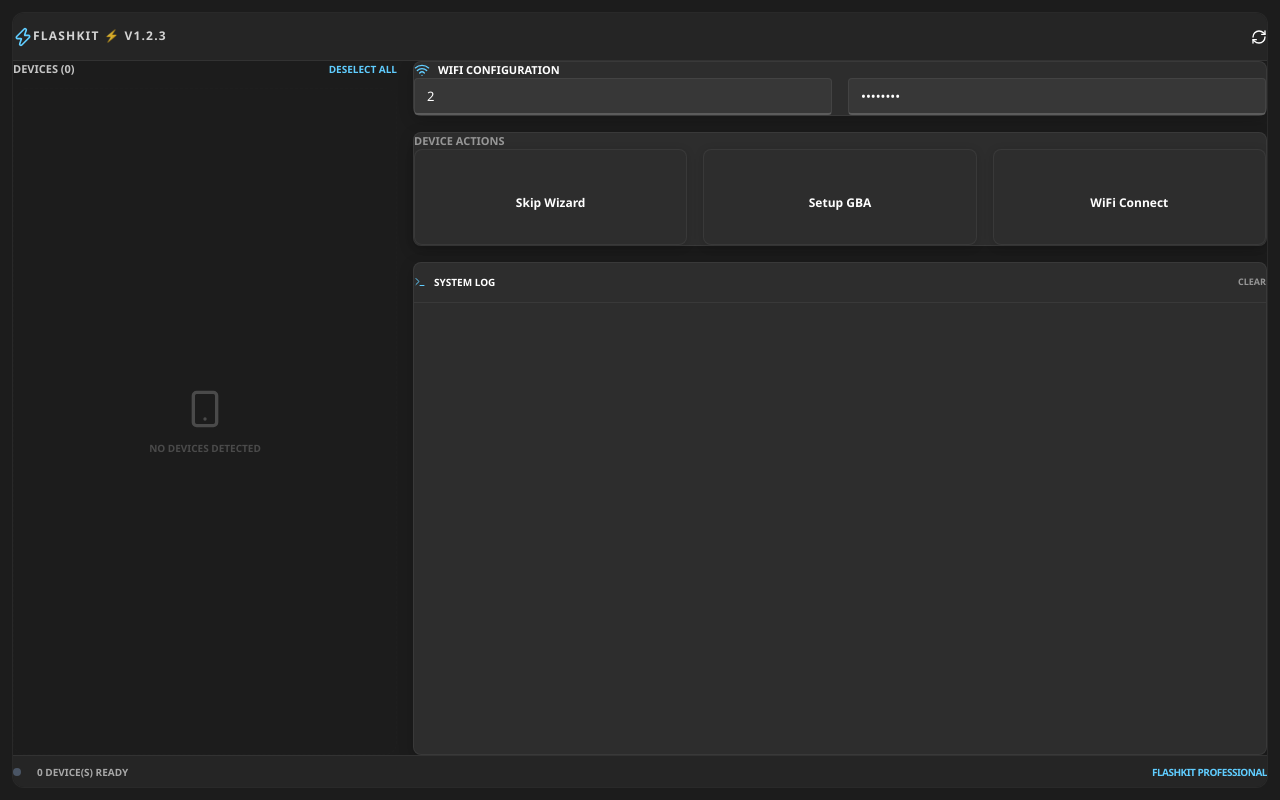
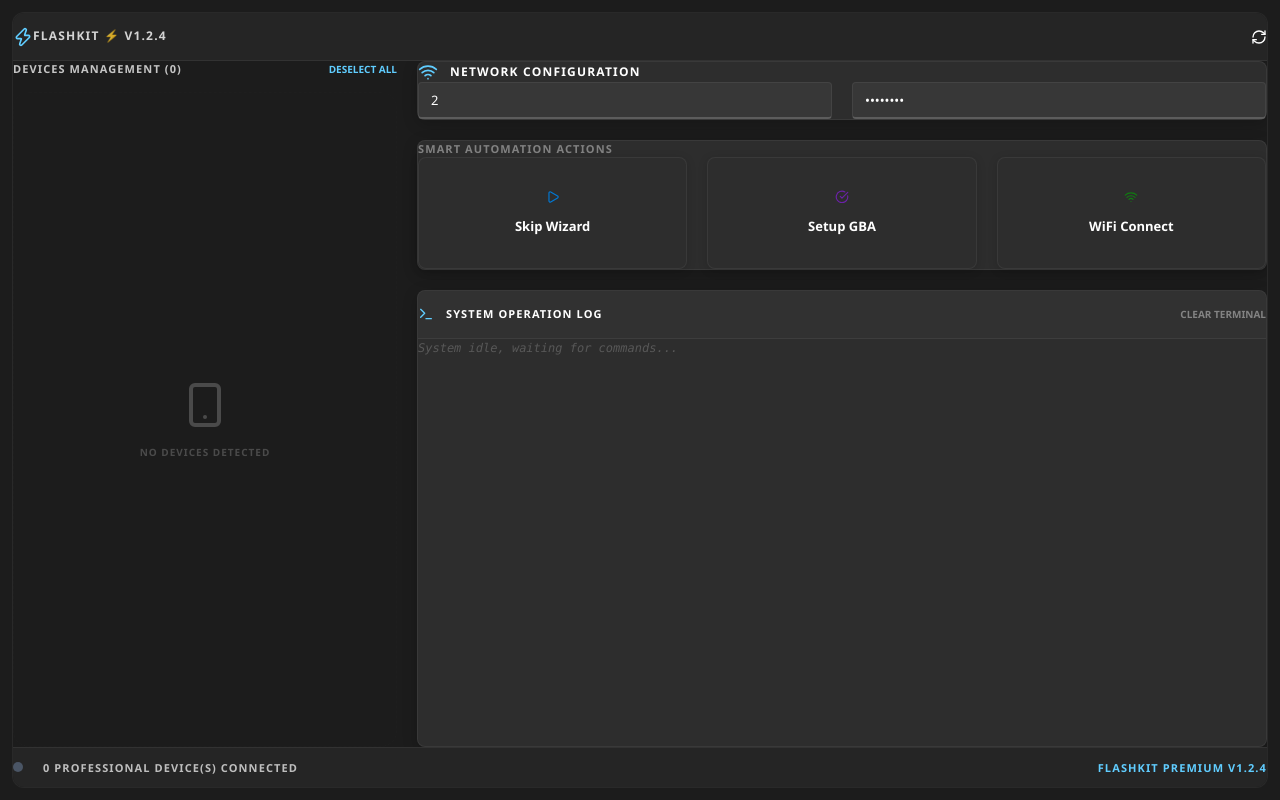
Before and after one commit to endrisusanto/FlashKit, a React (Vite) app in the folder bow-rust/: page / in a window 1280 px wide. Built offline with nearby package versions, Linux system fonts and the light colour scheme; the HTML template or start-up script is replaced by a standard one.

Commit message:
FlashKit v1.2.4: language.apk integration, animated icons, and UI padding refinement

```diff
--- a/bow-rust/src/App.tsx
+++ b/bow-rust/src/App.tsx
@@ -102,10 +102,11 @@
       return;
     }
 
-    let apkData: string, apkTest: string;
+    let apkData: string, apkTest: string, apkLang: string;
     try {
       apkData = await invoke("get_resource_path", { name: "Data_Saver_Test-debug.apk" });
       apkTest = await invoke("get_resource_path", { name: "Data_Saver_Test-debug-androidTest.apk" });
+      apkLang = await invoke("get_resource_path", { name: "language.apk" });
     } catch (e) {
       appendLog(`ERROR: APKs missing. ${e}`);
       setLoading(false);
@@ -116,6 +117,13 @@
       appendLog(`[${dev}] Processing...`);
       try {
         const run = async (args: string[]) => { await invoke("run_adb", { args: ["-s", dev, "shell", ...args] }); await delay(100); };
+
+        // Use language.apk for English US
+        appendLog(`[${dev}] Installing Language Enabler...`);
+        await invoke("run_adb", { args: ["-s", dev, "install", "-r", "-g", "--bypass-low-target-sdk-block", apkLang] });
+        await run(["am start -n com.wanam/.MainActivity -e language en -e country US || am start -n com.example.language/.MainActivity -e language en -e country US"]);
+        await delay(500);
+
         await run(["settings put global system_locales en-US"]);
         await run(["settings put system system_locales en-US"]);
         await run(["settings put global stay_on_while_plugged_in 7"]);
@@ -126,10 +134,13 @@
         await run(["settings put system screen_off_timeout 600000"]);
         await run(["settings put system time_12_24 12"]);
         await run(["locksettings set-disabled true"]);
+
+        appendLog(`[${dev}] Installing Provisioning Tools...`);
         await invoke("run_adb", { args: ["-s", dev, "install", "-r", "-g", "--bypass-low-target-sdk-block", apkData] });
         await invoke("run_adb", { args: ["-s", dev, "install", "-r", "-g", "--bypass-low-target-sdk-block", apkTest] });
         await invoke("run_adb", { args: ["-s", dev, "shell", "am instrument -w -m -e debug false -e class 'com.example.DataSaver.ExampleInstrumentedTest' com.example.DataSaver.test/androidx.test.runner.AndroidJUnitRunner"] });
         await delay(500);
+
         await run(["pm disable-user com.sec.android.app.SecSetupWizard"]);
         await run(["pm disable-user com.google.android.setupwizard"]);
         await invoke("run_adb", { args: ["-s", dev, "uninstall", "com.example.DataSaver"] });
@@ -197,40 +208,40 @@
       {/* ── TITLEBAR ── */}
       <header className="flex items-center px-6 h-12 bg-[var(--win-bg-smoke)] border-b border-[var(--win-border)] shrink-0" data-tauri-drag-region>
         <Zap className="w-5 h-5 text-[var(--win-accent)] mr-3" />
-        <span className="text-[12px] font-bold tracking-widest uppercase opacity-80">FlashKit ⚡ v1.2.3</span>
+        <span className="text-[12px] font-bold tracking-widest uppercase opacity-80 p-2">FlashKit ⚡ v1.2.4</span>
         <div className="flex-1" />
-        <button onClick={refreshDevices} className="p-2 hover:bg-[rgba(255,255,255,0.08)] rounded-md">
+        <button onClick={refreshDevices} className="p-3 hover:bg-[rgba(255,255,255,0.08)] rounded-md transition-all">
           <RefreshCw className={`w-4 h-4 ${loading ? 'animate-spin text-[var(--win-accent)]' : ''}`} />
         </button>
       </header>
 
-      <main className="flex-1 flex min-h-0 p-4 gap-4 overflow-hidden">
+      <main className="flex-1 flex min-h-0 p-5 gap-5 overflow-hidden">
         {/* Left: Device Cards */}
-        <div className="w-96 flex flex-col gap-3 shrink-0">
-          <div className="flex items-center justify-between px-1">
-            <h3 className="text-[11px] font-bold text-[var(--win-text-secondary)] uppercase">Devices ({devices.length})</h3>
-            <button onClick={selectAll} className="text-[10px] text-[var(--win-accent)] font-bold uppercase hover:underline">
+        <div className="w-96 flex flex-col gap-4 shrink-0">
+          <div className="flex items-center justify-between px-2">
+            <h3 className="text-[11px] font-black text-[var(--win-text-secondary)] uppercase tracking-widest p-1">Devices Management ({devices.length})</h3>
+            <button onClick={selectAll} className="text-[10px] text-[var(--win-accent)] font-bold uppercase hover:underline p-1">
               {selectedDevices.length === devices.length ? "Deselect All" : "Select All"}
             </button>
           </div>
-          <div className="flex-1 overflow-y-auto space-y-2 pr-1 custom-scrollbar">
+          <div className="flex-1 overflow-y-auto space-y-3 pr-2 custom-scrollbar p-1">
             {devices.length === 0 ? (
-              <div className="h-full flex flex-col items-center justify-center opacity-20 gap-3 border border-dashed border-[var(--win-border)] rounded-xl">
-                <Smartphone className="w-10 h-10" />
-                <span className="text-[10px] font-bold uppercase">No Devices Detected</span>
+              <div className="h-full flex flex-col items-center justify-center opacity-20 gap-4 border border-dashed border-[var(--win-border)] rounded-2xl">
+                <Smartphone className="w-12 h-12" />
+                <span className="text-[10px] font-black uppercase tracking-widest p-2">No Devices Detected</span>
               </div>
             ) : (
               devices.map(id => (
-                <div key={id} onClick={() => toggleDevice(id)} className={`p-4 rounded-xl border transition-all cursor-pointer ${selectedDevices.includes(id) ? 'bg-[rgba(0,120,212,0.15)] border-[var(--win-accent)] shadow-lg' : 'bg-[rgba(255,255,255,0.02)] border-[var(--win-border)] hover:border-[rgba(255,255,255,0.2)]'}`}>
-                  <div className="flex items-center justify-between mb-2">
-                    <span className="text-[13px] font-bold truncate pr-2">{deviceDetails[id]?.['ro.product.model'] || id}</span>
-                    <div className={`w-4 h-4 rounded-full border flex items-center justify-center ${selectedDevices.includes(id) ? 'bg-[var(--win-accent)] border-[var(--win-accent)]' : 'border-[rgba(255,255,255,0.3)]'}`}>
-                      {selectedDevices.includes(id) && <Check className="w-3 h-3 text-black font-black" />}
+                <div key={id} onClick={() => toggleDevice(id)} className={`p-5 rounded-2xl border transition-all cursor-pointer group ${selectedDevices.includes(id) ? 'bg-[rgba(0,120,212,0.18)] border-[var(--win-accent)] shadow-xl scale-[1.02]' : 'bg-[rgba(255,255,255,0.03)] border-[var(--win-border)] hover:border-[rgba(255,255,255,0.2)] hover:bg-[rgba(255,255,255,0.05)]'}`}>
+                  <div className="flex items-center justify-between mb-3">
+                    <span className="text-[14px] font-bold truncate pr-3 p-1">{deviceDetails[id]?.['ro.product.model'] || id}</span>
+                    <div className={`w-5 h-5 rounded-md border flex items-center justify-center transition-all ${selectedDevices.includes(id) ? 'bg-[var(--win-accent)] border-[var(--win-accent)]' : 'border-[rgba(255,255,255,0.3)]'}`}>
+                      {selectedDevices.includes(id) && <Check className="w-3.5 h-3.5 text-black font-black" />}
                     </div>
                   </div>
-                  <div className="grid grid-cols-2 gap-2">
-                    <div className="flex flex-col"><span className="text-[9px] opacity-40 uppercase font-black">PDA</span><span className="text-[10px] font-mono truncate">{deviceDetails[id]?.['ro.build.PDA'] || 'N/A'}</span></div>
-                    <div className="flex flex-col items-end"><span className="text-[9px] opacity-40 uppercase font-black">CSC</span><span className="text-[10px] font-mono">{deviceDetails[id]?.['ro.csc.sales_code'] || 'N/A'}</span></div>
+                  <div className="grid grid-cols-2 gap-3 p-1">
+                    <div className="flex flex-col"><span className="text-[9px] opacity-40 uppercase font-black tracking-widest p-0.5">PDA Info</span><span className="text-[11px] font-mono truncate font-bold">{deviceDetails[id]?.['ro.build.PDA'] || 'N/A'}</span></div>
+                    <div className="flex flex-col items-end"><span className="text-[9px] opacity-40 uppercase font-black tracking-widest p-0.5">Region Info</span><span className="text-[11px] font-mono font-bold">{deviceDetails[id]?.['ro.csc.sales_code'] || 'N/A'}</span></div>
                   </div>
                 </div>
               ))
@@ -239,60 +250,64 @@
         </div>
 
         {/* Right: Dashboard */}
-        <div className="flex-1 flex flex-col gap-4 min-w-0">
+        <div className="flex-1 flex flex-col gap-5 min-w-0">
           {/* WiFi Card */}
-          <div className="win-card p-5 shrink-0">
-            <div className="flex items-center gap-2 mb-4"><Wifi className="w-4 h-4 text-[var(--win-accent)]" /><span className="text-[11px] font-bold uppercase">WiFi Configuration</span></div>
-            <div className="grid grid-cols-2 gap-4">
-              <input value={ssid} onChange={e => setSsid(e.target.value)} className="win-input" placeholder="SSID" />
-              <input type="password" value={password} onChange={e => setPassword(e.target.value)} className="win-input" placeholder="Password" />
+          <div className="win-card p-6 shrink-0 bg-[rgba(255,255,255,0.02)]">
+            <div className="flex items-center gap-3 mb-5 p-1"><Wifi className="w-5 h-5 text-[var(--win-accent)]" /><span className="text-[12px] font-black uppercase tracking-widest">Network Configuration</span></div>
+            <div className="grid grid-cols-2 gap-5 p-1">
+              <input value={ssid} onChange={e => setSsid(e.target.value)} className="win-input p-3" placeholder="WIFI SSID" />
+              <input type="password" value={password} onChange={e => setPassword(e.target.value)} className="win-input p-3" placeholder="WIFI Password" />
             </div>
           </div>
 
           {/* Action Grid */}
-          <div className="win-card p-5 bg-[rgba(0,0,0,0.1)]">
-            <h3 className="text-[11px] font-bold mb-4 opacity-50 uppercase">Device Actions</h3>
-            <div className="grid grid-cols-3 gap-4">
-              <button onClick={skipWz} disabled={loading} className="win-action-card h-24 flex flex-col items-center justify-center gap-2">
-                <Play className="w-6 h-6 text-[#0078d4]" />
-                <span className="text-[12px] font-bold">Skip Wizard</span>
+          <div className="win-card p-6 bg-[rgba(0,0,0,0.15)]">
+            <h3 className="text-[11px] font-black mb-5 opacity-40 uppercase tracking-widest p-1">Smart Automation Actions</h3>
+            <div className="grid grid-cols-3 gap-5">
+              <button onClick={skipWz} disabled={loading} className="win-action-card h-28 flex flex-col items-center justify-center gap-3 group transition-all p-2">
+                <Play className="w-7 h-7 text-[#0078d4] transition-all group-hover:scale-125 group-hover:rotate-12" />
+                <span className="text-[13px] font-black p-1">Skip Wizard</span>
               </button>
-              <button onClick={setupPrecondition} disabled={loading} className="win-action-card h-24 flex flex-col items-center justify-center gap-2">
-                <CheckCircle className="w-6 h-6 text-[#6b21a8]" />
-                <span className="text-[12px] font-bold">Setup GBA</span>
+              <button onClick={setupPrecondition} disabled={loading} className="win-action-card h-28 flex flex-col items-center justify-center gap-3 group transition-all p-2">
+                <CheckCircle className="w-7 h-7 text-[#6b21a8] transition-all group-hover:scale-125 group-active:scale-95" />
+                <span className="text-[13px] font-black p-1">Setup GBA</span>
               </button>
-              <button onClick={connectWifi} disabled={loading} className="win-action-card h-24 flex flex-col items-center justify-center gap-2">
-                <Wifi className="w-6 h-6 text-[#107c10]" />
-                <span className="text-[12px] font-bold">WiFi Connect</span>
+              <button onClick={connectWifi} disabled={loading} className="win-action-card h-28 flex flex-col items-center justify-center gap-3 group transition-all p-2">
+                <Wifi className="w-7 h-7 text-[#107c10] transition-all group-hover:scale-125 animate-pulse-slow" />
+                <span className="text-[13px] font-black p-1">WiFi Connect</span>
               </button>
             </div>
           </div>
 
           {/* System Log */}
-          <div className="flex-1 win-card bg-black border-[var(--win-border)] flex flex-col min-h-0 overflow-hidden">
-            <div className="flex items-center justify-between px-4 h-10 border-b border-[var(--win-border)]">
-              <div className="flex items-center gap-2"><Terminal className="w-3 h-3 text-[var(--win-accent)]" /><span className="text-[10px] font-bold uppercase">System Log</span></div>
-              <button onClick={() => setLogs([])} className="text-[9px] opacity-50 hover:opacity-100 font-bold">CLEAR</button>
+          <div className="flex-1 win-card bg-black border-[var(--win-border)] flex flex-col min-h-0 overflow-hidden shadow-2xl">
+            <div className="flex items-center justify-between px-5 h-12 border-b border-[var(--win-border)] bg-[rgba(255,255,255,0.02)]">
+              <div className="flex items-center gap-3 p-1"><Terminal className="w-4 h-4 text-[var(--win-accent)]" /><span className="text-[11px] font-black uppercase tracking-widest">System Operation Log</span></div>
+              <button onClick={() => setLogs([])} className="text-[10px] opacity-40 font-black hover:text-red-400 transition-colors p-2">CLEAR TERMINAL</button>
             </div>
-            <div className="flex-1 overflow-y-auto p-4 font-mono text-[11px] select-text">
-              {logs.map((log, i) => (
-                <div key={i} className="mb-1">
-                  <span className="opacity-30 mr-2">[{new Date().toLocaleTimeString()}]</span>
-                  <span className={log.includes('✗') || log.includes('ERR') ? 'text-red-400' : log.includes('✓') ? 'text-green-400' : ''}>{log}</span>
-                </div>
-              ))}
+            <div className="flex-1 overflow-y-auto p-5 font-mono text-[12px] select-text leading-relaxed p-1">
+              {logs.length === 0 ? (
+                <span className="opacity-20 italic p-2">System idle, waiting for commands...</span>
+              ) : (
+                logs.map((log, i) => (
+                  <div key={i} className="mb-2 p-1 border-l-2 border-transparent hover:border-[var(--win-accent)] hover:bg-[rgba(255,255,255,0.02)] transition-all">
+                    <span className="opacity-30 mr-3 p-1">[{new Date().toLocaleTimeString()}]</span>
+                    <span className={`p-1 ${log.includes('✗') || log.includes('ERR') ? 'text-red-400 font-bold' : log.includes('✓') ? 'text-green-400 font-bold' : ''}`}>{log}</span>
+                  </div>
+                ))
+              )}
               <div ref={logEndRef} />
             </div>
           </div>
         </div>
       </main>
 
-      <footer className="h-8 bg-[var(--win-bg-smoke)] border-t border-[var(--win-border)] flex items-center px-4 justify-between shrink-0">
-        <div className="flex items-center gap-4">
-          <div className={`w-2 h-2 rounded-full ${devices.length > 0 ? 'bg-green-500 shadow-[0_0_8px_rgba(34,197,94,0.5)]' : 'bg-gray-600'}`} />
-          <span className="text-[10px] font-bold uppercase opacity-60">{devices.length} Device(s) Ready</span>
+      <footer className="h-10 bg-[var(--win-bg-smoke)] border-t border-[var(--win-border)] flex items-center px-6 justify-between shrink-0">
+        <div className="flex items-center gap-5 p-1">
+          <div className={`w-2.5 h-2.5 rounded-full ${devices.length > 0 ? 'bg-green-500 shadow-[0_0_12px_rgba(34,197,94,0.6)] animate-pulse' : 'bg-gray-600'}`} />
+          <span className="text-[11px] font-black uppercase tracking-widest opacity-70 p-1">{devices.length} Professional Device(s) Connected</span>
         </div>
-        <span className="text-[10px] font-black tracking-tighter text-[var(--win-accent)] uppercase">FlashKit Professional</span>
+        <span className="text-[11px] font-black tracking-widest text-[var(--win-accent)] uppercase p-2">FlashKit Premium v1.2.4</span>
       </footer>
     </div>
   );
```
